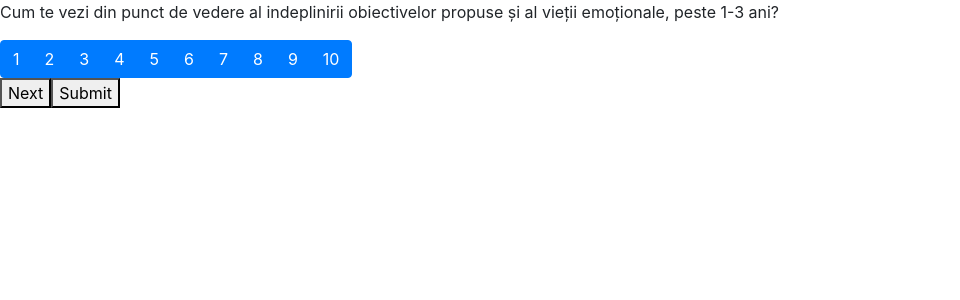
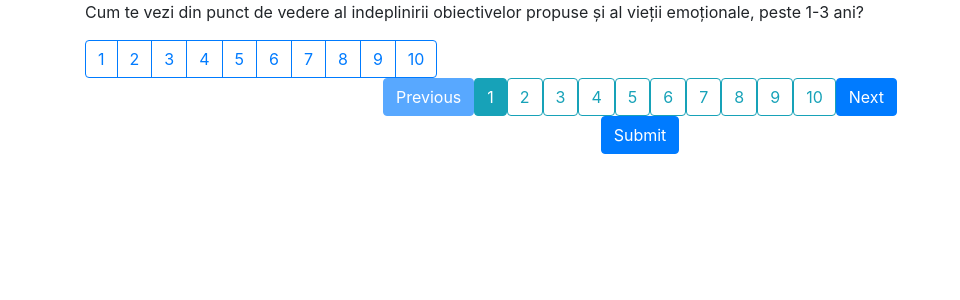
Before and after one commit to mihaivoina/Dezvoltare-personala, a React (Create React App) app: page / in a window 1280 px wide. Shown: the top 300 px of the page, without its empty margins (0-960 px from the left). Built offline with nearby package versions, Linux system fonts and the light colour scheme; data requests are answered from the project's data file.

Commit message:
solved display bug

```diff
--- a/package.json
+++ b/package.json
@@ -4,7 +4,7 @@
   "private": true,
   "dependencies": {
     "axios": "^0.19.0",
-    "bootstrap": "^4.3.1",
+    "bootstrap": "^4.4.1",
     "chart.js": "^2.9.3",
     "concurrently": "^5.0.0",
     "json-server": "^0.15.1",
--- a/src/questions.js
+++ b/src/questions.js
@@ -6,7 +6,7 @@ import ShowChart from './chart';
 
 class Questions extends React.Component {
     state = {
-        numberOfQuestions: 3,
+        numberOfQuestions: 10,
         randomQuestionList: [],
         displayQuestions: "showItem",
         questionIndex: 0,
@@ -25,7 +25,6 @@ class Questions extends React.Component {
         }
 
         this.setState({
-            // topicList,
             randomQuestionList
         });
     }
@@ -56,7 +55,7 @@ class Questions extends React.Component {
         for (let answer in obj.answers) {
             let inputKey = obj.question.concat(answer);
             radio.push(<ToggleButton
-                variant='primary'
+                variant='btn btn-outline-primary'
                 name={ obj.question }
                 id={ obj.answers.answer }
                 value={ answer }
@@ -69,6 +68,7 @@ class Questions extends React.Component {
         return radio;
     }
 
+    // method for answers selection
     handleChange = e => {
         const value = e.target.value;
         const question = e.target.name;
@@ -84,6 +84,7 @@ class Questions extends React.Component {
         })
     }
 
+    // submit action
     handleClick = () => {
         const finalAnswers = this.state.randomQuestionList;
         if (finalAnswers.find(el => el.score === '')) {
@@ -126,6 +127,14 @@ class Questions extends React.Component {
         })
     }
 
+    // method for navigating questions list
+    navigateQuestions = (el) => {
+        const questionIndex = Number(el.target.value);
+        this.setState({
+            questionIndex
+        });
+    }
+
     componentDidMount () {
         this.getQuestions();
     }
@@ -133,19 +142,44 @@ class Questions extends React.Component {
     render () {
         return(
             <>
-                <div className={ this.state.displayQuestions }>
-                    { this.state.randomQuestionList[this.state.questionIndex] &&
-                        <p>
-                        { this.state.randomQuestionList[this.state.questionIndex].question }
-                    </p>}
-                    { this.state.randomQuestionList[this.state.questionIndex] &&
-                        <ToggleButtonGroup type='radio' name={ this.state.randomQuestionList[this.state.questionIndex].question }>
-                            { this.getRadio(this.state.randomQuestionList[this.state.questionIndex]) }
-                        </ToggleButtonGroup> }
+                <div className={ this.state.displayQuestions.concat(' container') }>
+                    <div>
+                    { this.state.randomQuestionList.map((el, index) => (
+                        <div className={ index === this.state.questionIndex?"":"hideItem"} key={ el.question.concat(index)}>
+                            <p>{ el.question }</p>
+                            <ToggleButtonGroup type='radio' name={ el.question }>
+                                { this.getRadio(el) }
+                            </ToggleButtonGroup>
+                        </div>)) }
+                    </div>
+                    <div className='row justify-content-center'>
+                        <button
+                        value='-1'
+                        disabled={ this.state.questionIndex===0 }
+                        onClick={ this.setIndex }
+                        className='btn btn-primary'>
+                            Previous
+                        </button>
+                        { this.state.randomQuestionList.map((el, index) => (
+                            <button
+                            key={ index }
+                            value={ index }
+                            className={ index===this.state.questionIndex?'btn btn-outline-info active':'btn btn-outline-info' }
+                            onClick={ this.navigateQuestions }>
+                                { index + 1 }
+                            </button>)) }
+                        <button
+                        value='1'
+                        disabled={ this.state.questionIndex+1===this.state.numberOfQuestions }
+                        onClick={ this.setIndex }
+                        className='btn btn-primary'>
+                            Next
+                        </button>
+                    </div>
+                    <div className='row justify-content-center'>
+                        <button className='btn btn-primary' onClick={ this.handleClick }>Submit</button>
+                    </div>
                 </div>
-                <button value='-1' onClick={ this.setIndex } className={this.state.questionIndex===0?'hideItem':'toggleButton'}>Previous</button>
-                <button value='1' onClick={ this.setIndex } className={this.state.questionIndex+1===this.state.numberOfQuestions?'hideItem':'toggleButton'}>Next</button>
-                <button onClick={ this.handleClick }>Submit</button>
                 { this.state.results && <ShowChart data={ [...this.state.results] } /> }
             </>
         )
```
Also changed, not shown: 1 other file (tests, documents, lock files or other folders).
